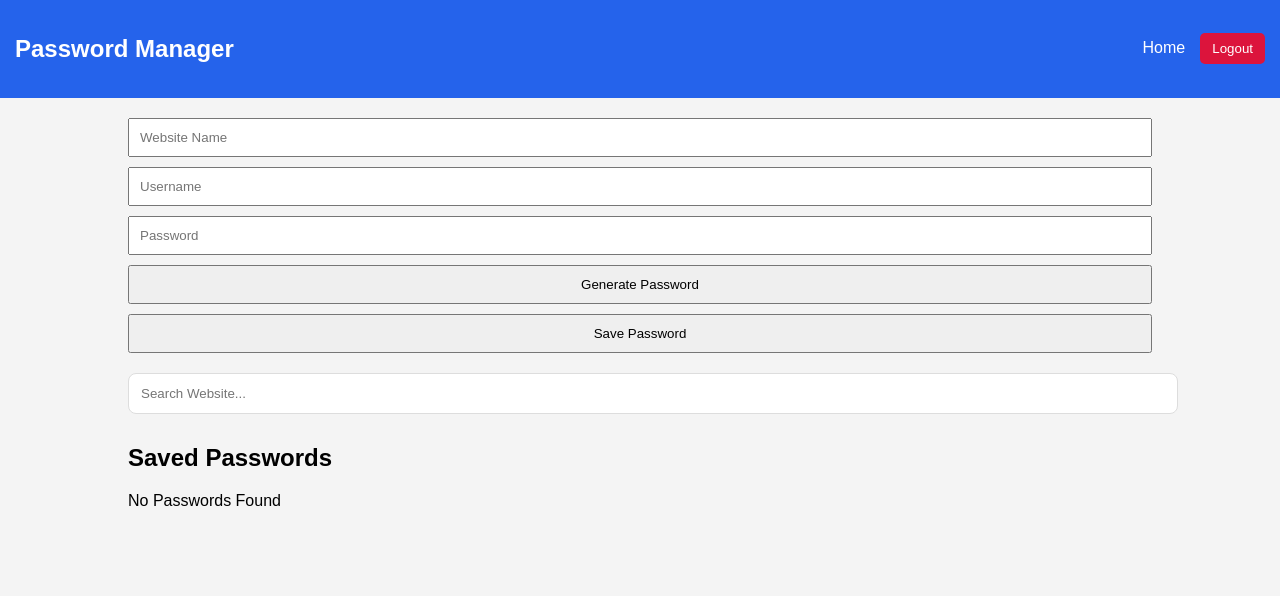
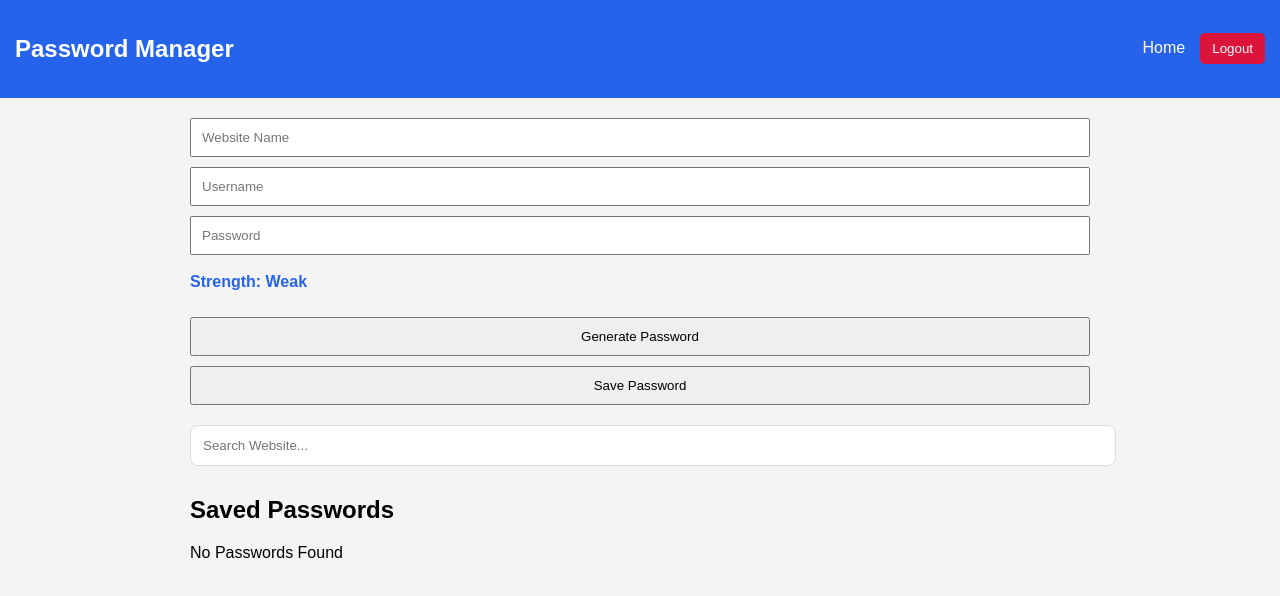
Before and after one commit to 23ht1a05i3-star/Password-Manager, a React (Vite) app in the folder Password-Manager/: page / in a window 1280 px wide. Shown: the top 596 px of the page. Built offline with nearby package versions, Linux system fonts and the light colour scheme; sample sign-in values are in the browser's storage.

Commit message:
my modified code

```diff
--- a/Password-Manager/src/App.css
+++ b/Password-Manager/src/App.css
@@ -160,3 +160,29 @@ button {
   border-radius: 5px;
   cursor: pointer;
 }
+.container {
+  max-width: 900px;
+  margin: auto;
+  padding: 20px;
+}
+
+.card {
+  background: white;
+  border-radius: 12px;
+  padding: 15px;
+  margin-top: 15px;
+  box-shadow:
+    0 2px 10px
+    rgba(0, 0, 0, 0.1);
+}
+
+.card:hover {
+  transform: translateY(-5px);
+  transition: 0.3s;
+}
+
+.strength {
+  margin-top: 8px;
+  font-weight: bold;
+  color: #2563eb;
+}
--- a/Password-Manager/src/Pages/Home.jsx
+++ b/Password-Manager/src/Pages/Home.jsx
@@ -1,14 +1,15 @@
 import { useState, useEffect } from "react";
 import { Navigate } from "react-router-dom";
 
-import Navbar from "../components/Navbar";
 import PasswordForm from "../components/PasswordForm";
 import PasswordList from "../components/PasswordList";
 import SearchBar from "../components/SearchBar";
 
 function Home() {
-  const [passwords, setPasswords] =
-    useState([]);
+  const [passwords, setPasswords] = useState([]);
+  const [search, setSearch] = useState("");
+  const [editData, setEditData] = useState(null);
+
   const user = JSON.parse(
     localStorage.getItem("loggedInUser")
   );
@@ -17,25 +18,19 @@ if (!user) {
     return <Navigate to="/login" />;
   }
 
-  const [search, setSearch] =
-    useState("");
-
   useEffect(() => {
     const stored =
-      JSON.parse(
-        localStorage.getItem("passwords")
-      ) || [];
+      JSON.parse(localStorage.getItem("passwords")) || [];
 
     setPasswords(stored);
   }, []);
 
   return (
-    <>
-
-
     <div className="container">
       <PasswordForm
         setPasswords={setPasswords}
+        editData={editData}
+        setEditData={setEditData}
       />
 
       <SearchBar
@@ -47,9 +42,9 @@ if (!user) {
         passwords={passwords}
         setPasswords={setPasswords}
         search={search}
+        setEditData={setEditData}
       />
     </div>
-    </>
   );
 }
 
--- a/Password-Manager/src/components/PasswordForm.jsx
+++ b/Password-Manager/src/components/PasswordForm.jsx
@@ -1,46 +1,68 @@
-import { useState } from "react";
+import { useState, useEffect } from "react";
 import { generatePassword } from "../utils/passwordGenerator";
+import StrengthMeter from "./StrengthMeter";
 
-function PasswordForm({ setPasswords }) {
+function PasswordForm({
+  setPasswords,
+  editData,
+  setEditData,
+}) {
   const [website, setWebsite] = useState("");
   const [username, setUsername] = useState("");
   const [password, setPassword] = useState("");
-  const [editIndex, setEditIndex] = useState(null);
+
+  useEffect(() => {
+    if (editData) {
+      setWebsite(editData.website);
+      setUsername(editData.username);
+      setPassword(editData.password);
+    }
+  }, [editData]);
 
   const handleSubmit = (e) => {
     e.preventDefault();
 
-    const newPassword = {
-      website,
-      username,
-      password,
-      favorite: false,
-      updatedAt: new Date().toLocaleString(),
-    };
+    if (!website || !username || !password) {
+      alert("All fields are required!");
+      return;
+    }
 
     const stored =
       JSON.parse(localStorage.getItem("passwords")) || [];
 
-    let updatedPasswords;
+    if (editData) {
+      stored[editData.index] = {
+        website,
+        username,
+        password,
+        favorite: editData.favorite,
+        updatedAt: new Date().toLocaleString(),
+      };
 
-    if (editIndex !== null) {
-      stored[editIndex] = newPassword;
-      updatedPasswords = stored;
+      alert("Password Updated Successfully");
+      setEditData(null);
     } else {
-      updatedPasswords = [...stored, newPassword];
+      stored.push({
+        website,
+        username,
+        password,
+        favorite: false,
+        updatedAt: new Date().toLocaleString(),
+      });
+
+      alert("Password Saved Successfully");
     }
 
     localStorage.setItem(
       "passwords",
-      JSON.stringify(updatedPasswords)
+      JSON.stringify(stored)
     );
 
-    setPasswords(updatedPasswords);
+    setPasswords(stored);
 
     setWebsite("");
     setUsername("");
     setPassword("");
-    setEditIndex(null);
   };
 
   return (
@@ -49,32 +71,42 @@ function PasswordForm({ setPasswords }) {
         type="text"
         placeholder="Website Name"
         value={website}
-        onChange={(e) => setWebsite(e.target.value)}
+        onChange={(e) =>
+          setWebsite(e.target.value)
+        }
       />
 
       <input
         type="text"
         placeholder="Username"
         value={username}
-        onChange={(e) => setUsername(e.target.value)}
+        onChange={(e) =>
+          setUsername(e.target.value)
+        }
       />
 
       <input
         type="text"
         placeholder="Password"
         value={password}
-        onChange={(e) => setPassword(e.target.value)}
+        onChange={(e) =>
+          setPassword(e.target.value)
+        }
       />
+
+      <StrengthMeter password={password} />
 
       <button
         type="button"
-        onClick={() => setPassword(generatePassword())}
+        onClick={() =>
+          setPassword(generatePassword())
+        }
       >
         Generate Password
       </button>
 
       <button type="submit">
-        {editIndex !== null
+        {editData
           ? "Update Password"
           : "Save Password"}
       </button>
--- a/Password-Manager/src/components/PasswordList.jsx
+++ b/Password-Manager/src/components/PasswordList.jsx
@@ -12,6 +12,7 @@ function PasswordList({
   passwords = [],
   setPasswords,
   search = "",
+  setEditData,
 }) {
   const [showPassword, setShowPassword] =
     useState({});
@@ -42,6 +43,13 @@ function PasswordList({
     setPasswords(updated);
   };
 
+  const editPassword = (item, index) => {
+    setEditData({
+      ...item,
+      index,
+    });
+  };
+
   const filteredPasswords =
     passwords.filter((item) =>
       item.website
@@ -64,7 +72,6 @@ function PasswordList({
             >
               <h3>
                 {item.website}
-
                 {item.favorite && (
                   <span
                     style={{
@@ -88,12 +95,11 @@ function PasswordList({
                   ? item.password
                   : "********"}
               </p>
+
               <p className="date">
-              Updated:
-              {item.updatedAt || "N/A"}
-             </p>
-
-
+                Updated:{" "}
+                {item.updatedAt || "N/A"}
+              </p>
 
               <div className="actions">
                 <button
@@ -107,6 +113,9 @@ function PasswordList({
 
                 <button
                   className="edit-btn"
+                  onClick={() =>
+                    editPassword(item, index)
+                  }
                 >
                   <FaEdit />
                 </button>
@@ -132,11 +141,9 @@ function PasswordList({
                     })
                   }
                 >
-                  {showPassword[index] ? (
-                    <FaEyeSlash />
-                  ) : (
-                    <FaEye />
-                  )}
+                  {showPassword[index]
+                    ? <FaEyeSlash />
+                    : <FaEye />}
                 </button>
 
                 <button
--- /dev/null
+++ b/Password-Manager/src/components/StrengthMeter.jsx
@@ -0,0 +1,21 @@
+function StrengthMeter({ password }) {
+  const getStrength = () => {
+    if (password.length < 6) {
+      return "Weak";
+    }
+
+    if (password.length < 10) {
+      return "Medium";
+    }
+
+    return "Strong";
+  };
+
+  return (
+    <p className="strength">
+      Strength: {getStrength()}
+    </p>
+  );
+}
+
+export default StrengthMeter;
--- /dev/null
+++ b/package.json
@@ -0,0 +1,6 @@
+{
+  "dependencies": {
+    "react-icons": "^5.7.0",
+    "react-router-dom": "^7.18.1"
+  }
+}
```
Also changed, not shown: 1 other file (tests, documents, lock files or other folders). Lines whose indentation alone changed are shown as unchanged.
